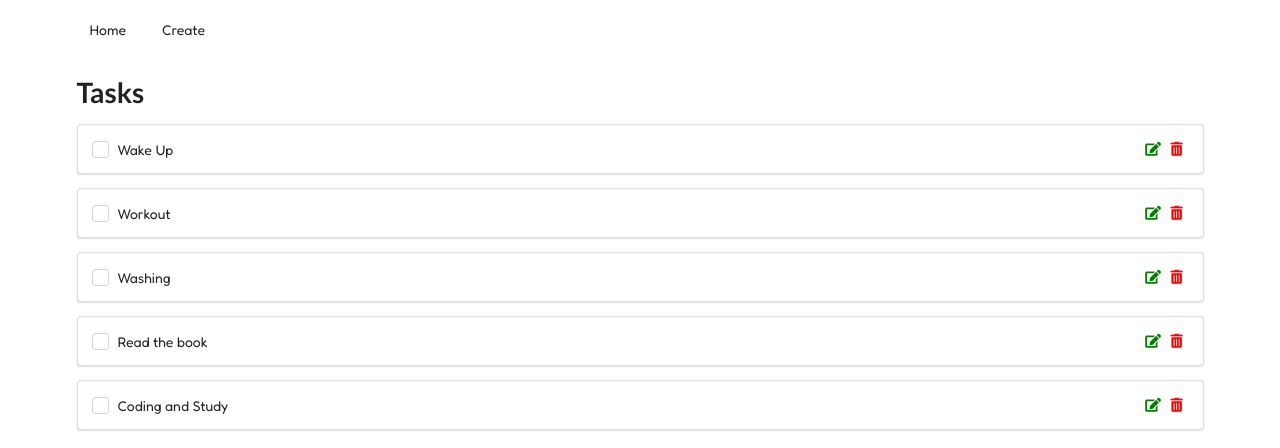
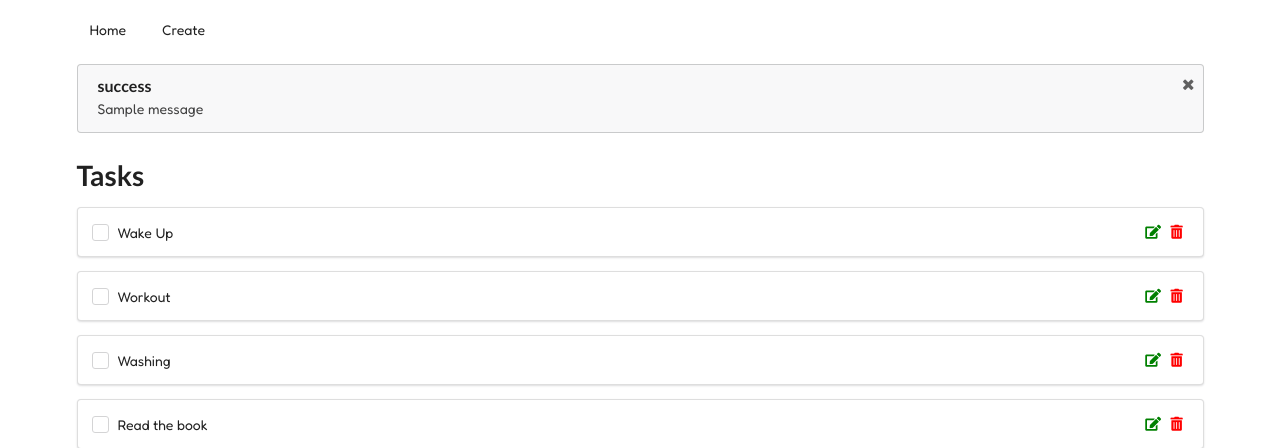
Before and after one commit to whdev36/flask-todo, a Flask app: page / in a window 1280 px wide. Shown: the top 448 px of the page. Run offline with Flask 3, Linux system fonts and the light colour scheme; one stand-in notice (Sample message) is shown; some libraries are stand-ins or nearby versions.

Commit message:
messages

```diff
--- a/app/templates/base.html
+++ b/app/templates/base.html
@@ -12,20 +12,26 @@
         * {
             font-family: "Fredoka", sans-serif;
         }
-
-        .flex-container {
-            display: flex;
-            justify-content: space-between;
-            align-items: center;
-        }
     </style>
 </head>
 
 <body>
     <div class="ui container">
         {% include 'navbar.html' %}
+        {% with messages = get_flashed_messages(with_categories=true) %}
+            {% for category, message in messages %}
+                <div class="ui message">
+                    <i class="close icon"></i>
+                    <div class="header">
+                        {{ category }}
+                    </div>
+                    <p>{{ message }}</p>
+                </div>
+            {% endfor %}
+        {% endwith %}
         {% block content %}{% endblock %}
     </div>
+    <script src="https://cdnjs.cloudflare.com/ajax/libs/semantic-ui/2.5.0/semantic.min.js"></script>
 </body>
 
 </html>
```
Also changed, not shown: instance/todo.db.
